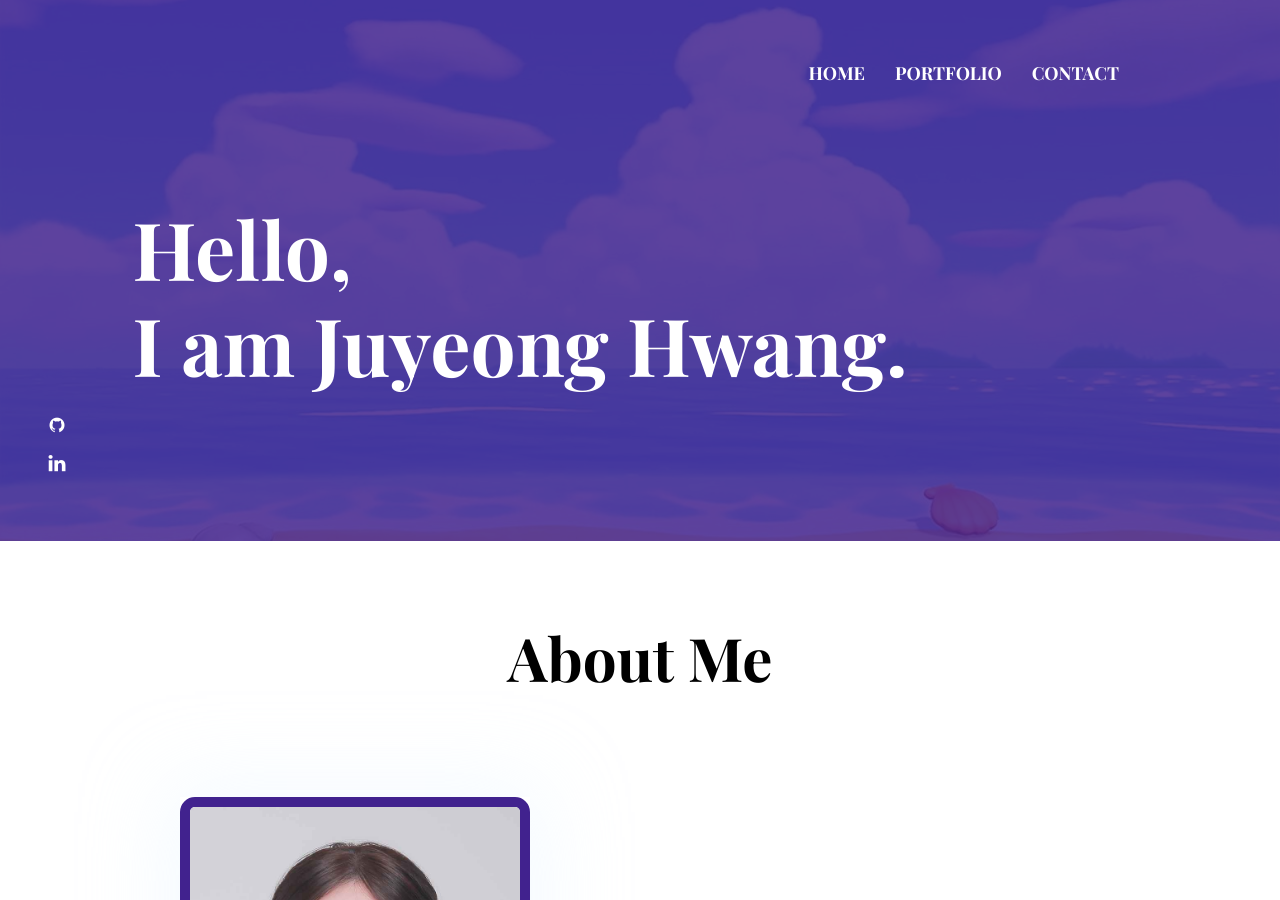
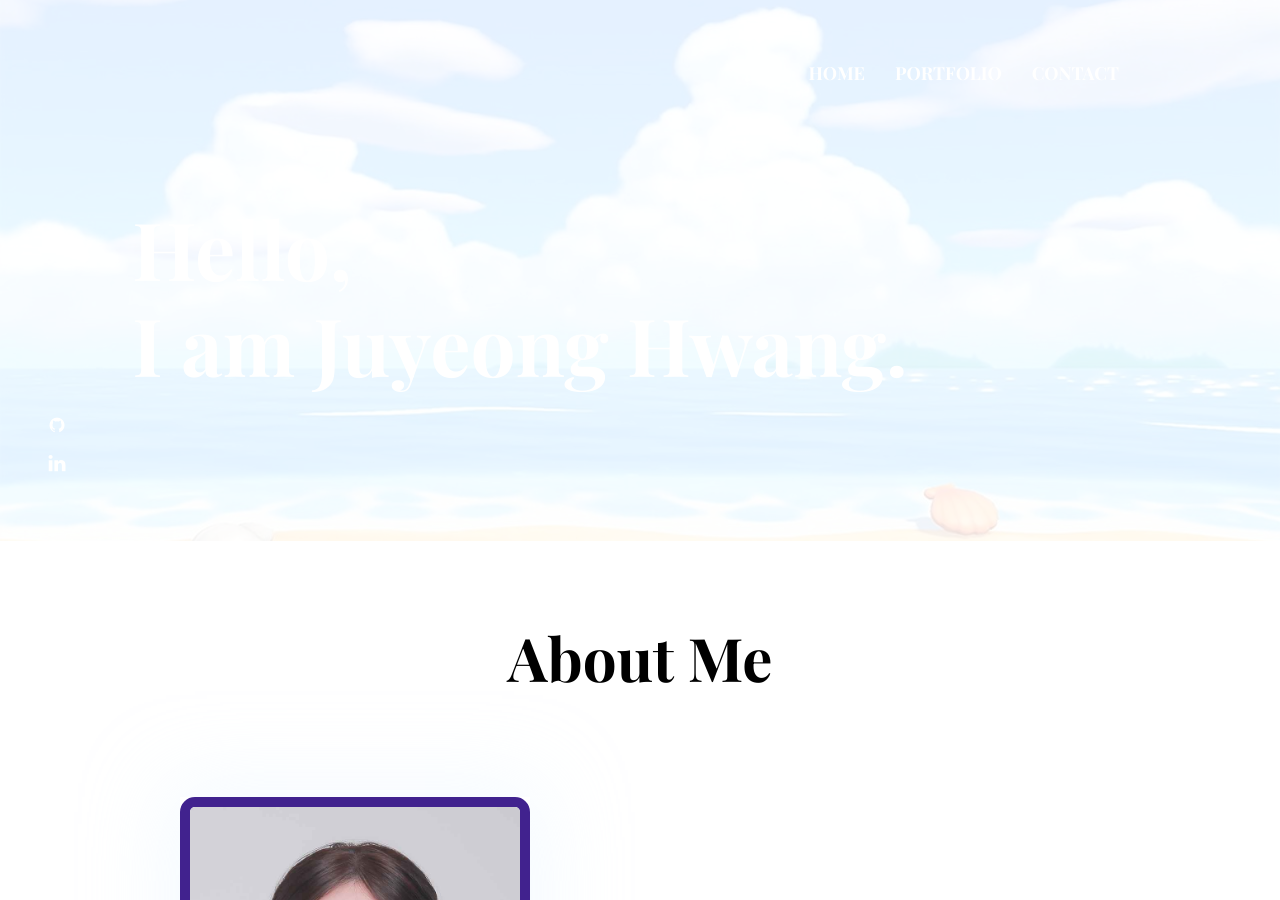
Before and after one commit to JuyeongHwang/JuyeongHwang.github.io, a Jekyll site: the page built from index.html, in a window 1280 px wide and 900 px high. Built offline with Jekyll 4.4.1, drawn with Linux system fonts in a browser that asks for light colours; some web fonts are replaced.

Commit message:
Update hero-section.html

```diff
--- a/_includes/hero-section.html
+++ b/_includes/hero-section.html
@@ -1,5 +1,5 @@
 <!-- hero area -->
-<section class="hero-area bg-primary" id="parallax">
+<section class="hero-area" id="parallax">
   <div class="container">
     <div class="row">
     <img class="layer-bg2" src="{{ site.baseurl }}/assets/images/illustrations/5376728.jpg" alt="bg-shape">
```
